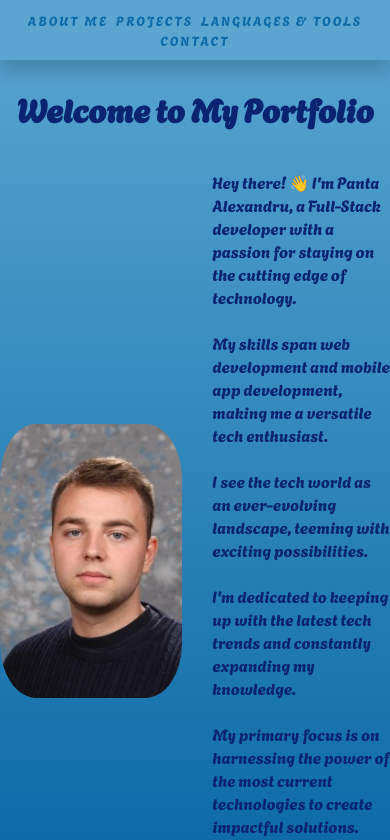
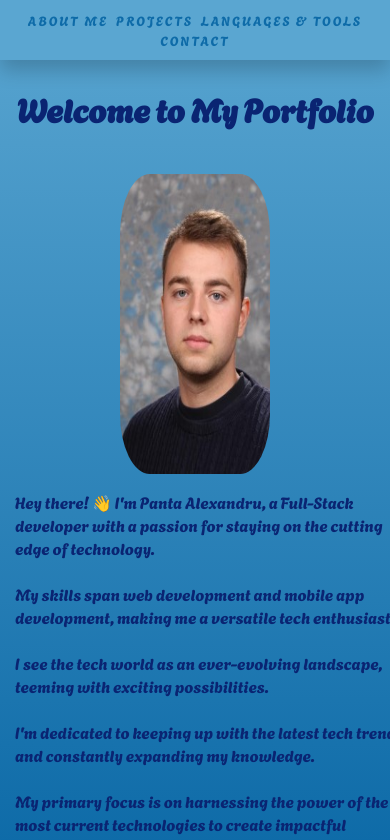
Before and after one commit to AlexandruPanta/Portfolio-, a Next.js app: page / in a window 390 px wide. Shown: the top 840 px of the page. Built offline with nearby package versions, Linux system fonts and the light colour scheme.

Commit message:
profile pic

```diff
--- a/components/AboutMe.js
+++ b/components/AboutMe.js
@@ -12,7 +12,7 @@ function AboutMe(id){
         <div className={styles.image}>
         <Image
           src="/profile.png"
-          width={'200%'}
+          width={'150%'}
           height={'300%'}
           alt="Picture of the author"
           style={imageStyle}
--- a/styles/AboutMe.module.css
+++ b/styles/AboutMe.module.css
@@ -28,3 +28,18 @@
   display: flex;
   align-items: center;
 }
+@media only screen and (max-width: 768px) {
+  .container_text_image {
+    flex-direction: column;
+    align-items: center;
+  }
+
+  .Info_pation {
+    width: 100%;
+    text-align: start;
+  }
+
+  .image {
+    margin-top: 20px;
+  }
+}
```
Also changed, not shown: 2 other files (tests, documents, lock files or other folders).
